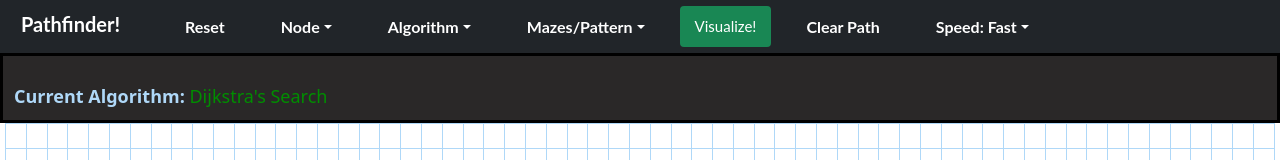
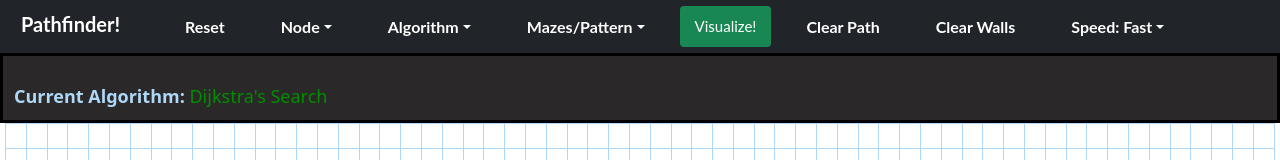
Before and after one commit to NamanMishra7/Pathfinder, a React (Create React App) app: page / in a window 1280 px wide. Shown: the top 160 px of the page. Built offline with nearby package versions, Linux system fonts and the light colour scheme.

Commit message:
added Random Maze function, Minor Edits in css

```diff
--- /dev/null
+++ b/src/algorithms/SlantLines.js
@@ -0,0 +1,22 @@
+import {getRand} from "./utils";
+
+function SlantLines(table) {
+    let i = getRand(10);
+    let j = 0;
+    while (i < table.length && j < table[0].length) {
+        for (let row = i, col = j; row >= 0 && col < table[0].length; row--, col++) {
+            const node = document.getElementById(`${row}-${col}`).className;
+            if (node === 'unvisited' && getRand(i) >= i/6) {
+                table[row][col].status = 'wall';
+                document.getElementById(`${row}-${col}`).className = 'wall';
+            }
+        }
+        i = i+5;
+        if (i >= table.length) {
+            j += i-table.length+1;
+            i = table.length-1;
+        }
+    }
+}
+
+export default SlantLines;
--- a/src/components/App.js
+++ b/src/components/App.js
@@ -5,8 +5,9 @@ import dijkstra from "../algorithms/dijkstra";
 import aStar from "../algorithms/astar";
 import RecursiveDivision from "../algorithms/RecursiveDivision";
 import RandomMaze from "../algorithms/RandomMaze";
+import SlantLines from "../algorithms/SlantLines";
 
-const spMap = {'Fast': 25, 'Medium': 100, 'Slow': 200};
+const spMap = {'Fast': 15, 'Medium': 80, 'Slow': 150};
 
 class App extends React.Component {
     constructor(props) {
@@ -88,14 +89,33 @@ class App extends React.Component {
                 table: table,
             });
         }
+        else if (type === 'clear-wall') {
+            const table = this.state.table;
+            for (let i = 0; i < this.state.maxRow; i++) {
+                for (let j = 0; j < this.state.maxCol; j++) {
+                    const node = document.getElementById(`${i}-${j}`).className;
+                    if (node === 'wall') {
+                        document.getElementById(`${i}-${j}`).className = 'unvisited';
+                        table[i][j].status = 'unvisited';
+                    }
+                }
+            }
+            this.setState({
+                table: table,
+            });
+        }
     }
 
     handleMazeSelect(maze) {
+        this.resetBoard('clear-wall');
+        this.resetBoard('clear-path');
         const table = this.state.table.slice();
         if (maze === 'RecursiveDivision')
             RecursiveDivision(table);
         else if (maze === 'RandomMaze')
             RandomMaze(table);
+        else if (maze === 'SlanLines')
+            SlantLines(table);
     }
 
     handleAlgoSelect(func) {
--- a/src/components/Navbar.js
+++ b/src/components/Navbar.js
@@ -38,6 +38,7 @@ class Navbar extends React.Component {
                         <div className="dropdown-menu" aria-labelledby="navbarDropdownMenuLink-maze">
                             <a className="dropdown-item" onClick={() => this.props.handleMazeSelect('RecursiveDivision')} href="/#">Recursive Division</a>
                             <a className="dropdown-item" onClick={() => this.props.handleMazeSelect('RandomMaze')} href="/#">Random Maze</a>
+                            <a className="dropdown-item" onClick={() => this.props.handleMazeSelect('SlanLines')} href="/#">Slant Lines</a>
                         </div>
                     </li>
                     <li id="start-btn">
@@ -45,6 +46,9 @@ class Navbar extends React.Component {
                     </li>
                     <li id="clear-path-btn" className="nav-item">
                         <a href="/#" className="nav-link" onClick={() => this.props.reset('clear-path')}>Clear Path</a>
+                    </li>
+                    <li id="clear-wall-btn" className="nav-item">
+                        <a href="/#" className="nav-link" onClick={() => this.props.reset('clear-wall')}>Clear Walls</a>
                     </li>
                     <li id="speed-select-dropdown" className="nav-item dropdown">
                         <a className="nav-link dropdown-toggle" role="menuitem" href="/#" id="navbarDropdownMenuLink-speed" data-toggle="dropdown" aria-haspopup="true" aria-expanded="false">
```
